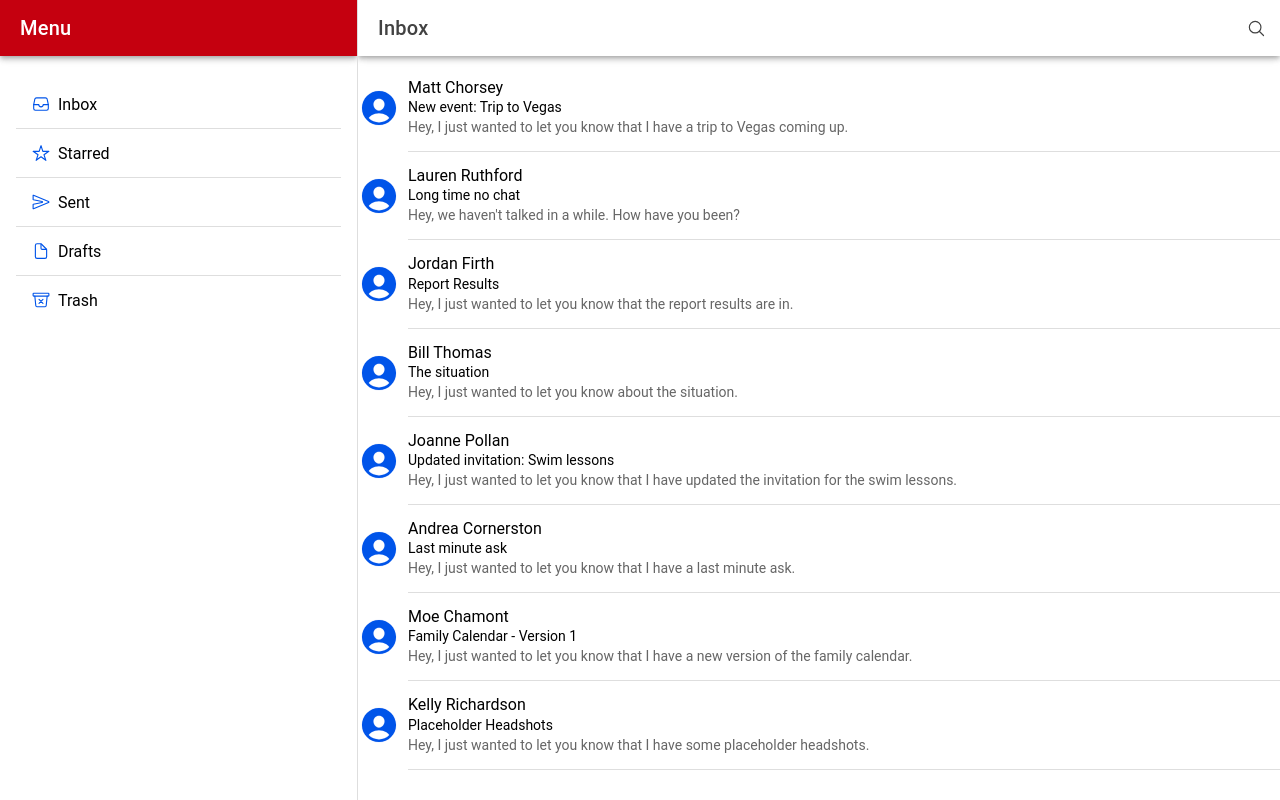
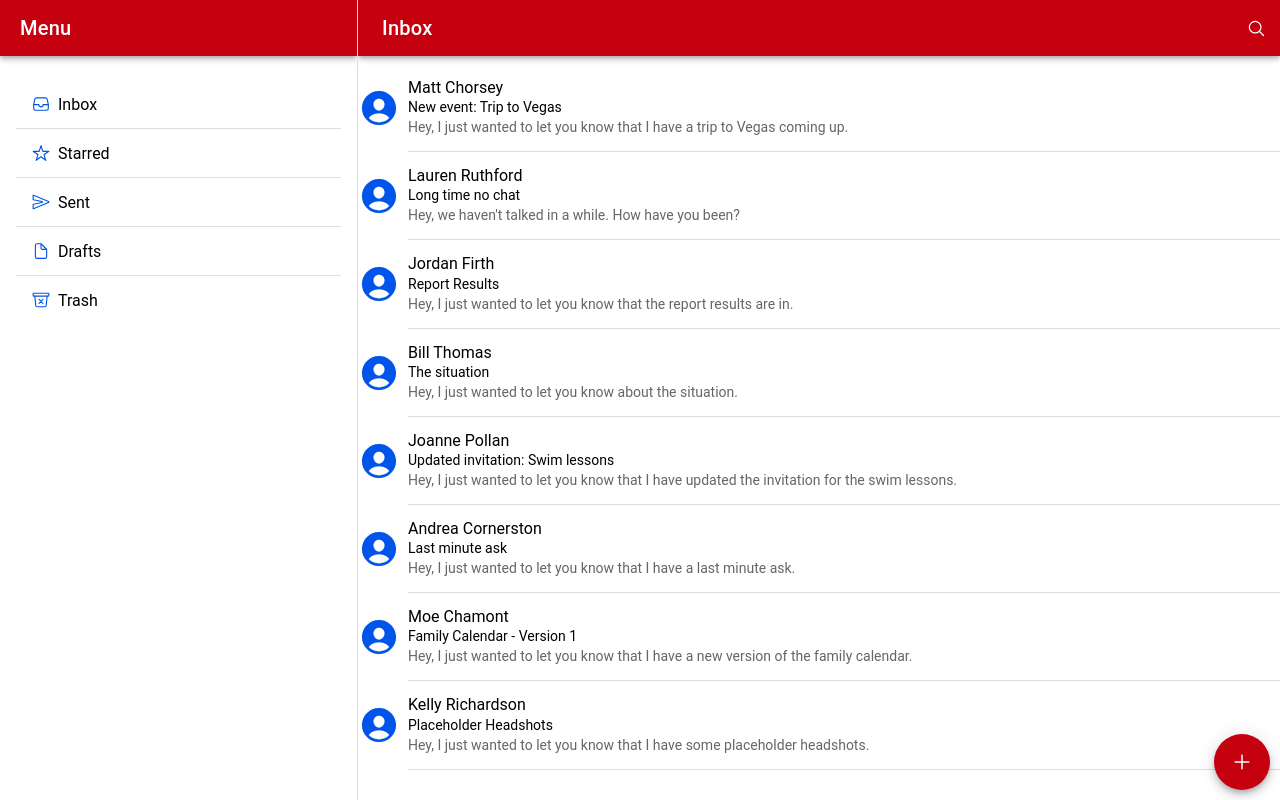
Before and after one commit to JstVex/email-app, a React (Vite) app: page /inbox in a window 1280 px wide. Built offline with nearby package versions, Linux system fonts and the light colour scheme.

Commit message:
Implement floating new email button

```diff
--- /dev/null
+++ b/src/components/NewEmailButton.tsx
@@ -0,0 +1,16 @@
+import { IonFab, IonFabButton, IonIcon } from '@ionic/react';
+import { addOutline } from 'ionicons/icons';
+import React from 'react';
+
+const NewEmailButton: React.FC<{ onClick?: () => void }> = ({ onClick }) => {
+    return (
+        <IonFab vertical="bottom" horizontal="end" slot="fixed">
+            <IonFabButton onClick={onClick} color='danger'>
+                <IonIcon icon={addOutline} />
+            </IonFabButton>
+        </IonFab>
+    );
+
+};
+
+export default NewEmailButton;
--- a/src/pages/Inbox.tsx
+++ b/src/pages/Inbox.tsx
@@ -7,6 +7,7 @@ import {
     IonHeader,
     IonIcon,
     IonList,
+    IonMenuButton,
     IonPage,
     IonRefresher,
     IonRefresherContent,
@@ -18,6 +19,7 @@ import {
 import EmailList from '../components/EmailList';
 import './Inbox.css';
 import { arrowBack, searchOutline } from 'ionicons/icons';
+import NewEmailButton from '../components/NewEmailButton';
 
 const Inbox: React.FC = () => {
     const [emails, setEmails] = useState<Email[]>([]); // State to hold our emails
@@ -57,10 +59,14 @@ const Inbox: React.FC = () => {
         }
     }; // This function will toggle the search bar
 
+    const handleCreateEmail = () => {
+        console.log('Create new email');
+    };
+
     return (
-        <IonPage id="home-page">
+        <IonPage id="main">
             <IonHeader>
-                <IonToolbar>
+                <IonToolbar color={'danger'}>
                     {/*if showSearch is true, show the search bar, else show title and icon to toggle search*/}
                     {showSearch ? (
                         <>
@@ -78,6 +84,9 @@ const Inbox: React.FC = () => {
                         </>
                     ) : (
                         <>
+                            <IonButtons slot="start">
+                                <IonMenuButton></IonMenuButton>
+                            </IonButtons>
                             <IonTitle>Inbox</IonTitle>
                             <IonButtons slot="end">
                                 <IonButton onClick={handleSearchToggle}>
@@ -105,6 +114,8 @@ const Inbox: React.FC = () => {
                 <IonList>
                     {emails.map(email => <EmailList key={email.id} email={email} />)}
                 </IonList>
+
+                <NewEmailButton onClick={handleCreateEmail} />
             </IonContent>
         </IonPage>
     );
```
